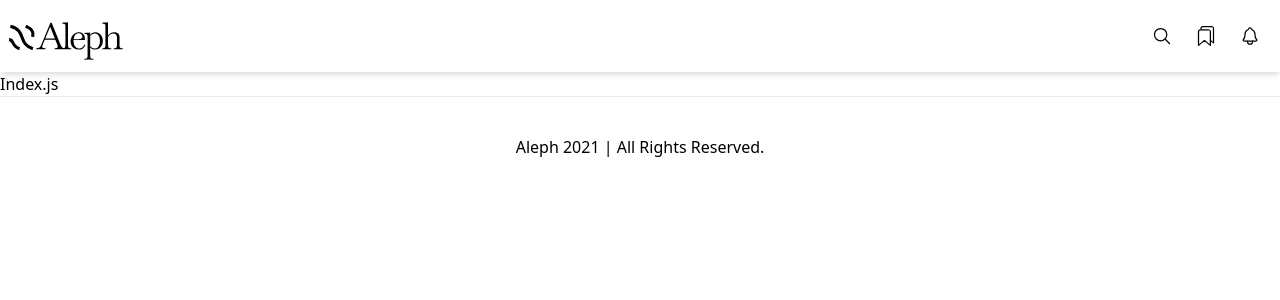
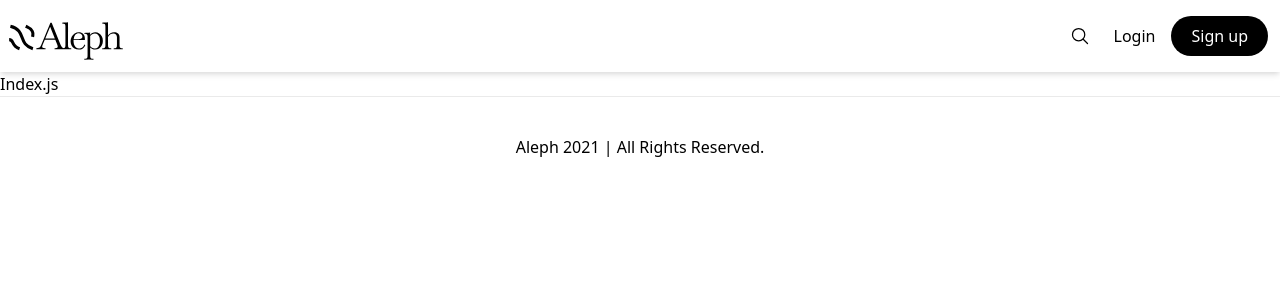
Before and after one commit to maw1a/aleph, a Next.js app: page / in a window 1280 px wide. Shown: the top 300 px of the page. Built offline with nearby package versions, Linux system fonts and the light colour scheme.

Commit message:
fix: Header add icons/Login

```diff
--- a/components/base/Layout/Header.tsx
+++ b/components/base/Layout/Header.tsx
@@ -1,9 +1,10 @@
 import React, { FC } from "react";
 import SearchBar from "./SearchBar";
-import { Logo, Bookmarks, Notification } from "../../../icons";
+import { Logo, Bookmarks, Notification, User } from "../../../icons";
 import Button from "../Button";
 
 const Header: FC<any> = (props) => {
+	const [isLogged, setLogged] = React.useState(false);
 	return (
 		<nav className='shadow-md'>
 			<div className='container mx-auto px-2 py-3'>
@@ -13,12 +14,26 @@ const Header: FC<any> = (props) => {
 					</div>
 					<div className='flex'>
 						<SearchBar />
+						{isLogged ? (
+							<div className='flex'>
 								<Button icon={true}>
 									<Bookmarks className='h-5' fill='black' />
 								</Button>
 								<Button icon={true}>
 									<Notification className='h-5' fill='black' />
 								</Button>
+								<Button icon={true} className='border-2'>
+									AM
+								</Button>
+							</div>
+						) : (
+							<div className='flex'>
+								<Button className='focus:outline-none'>Login</Button>
+								<Button className='bg-black text-white rounded-full px-5'>
+									Sign up
+								</Button>
+							</div>
+						)}
 					</div>
 				</div>
 			</div>
```
Lines whose indentation alone changed are shown as unchanged.
